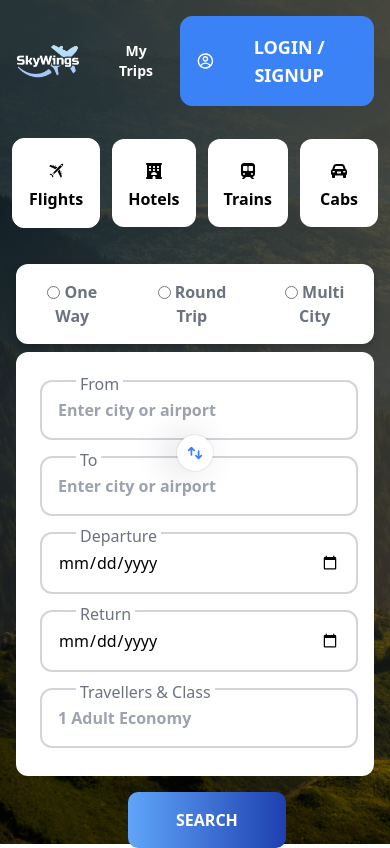
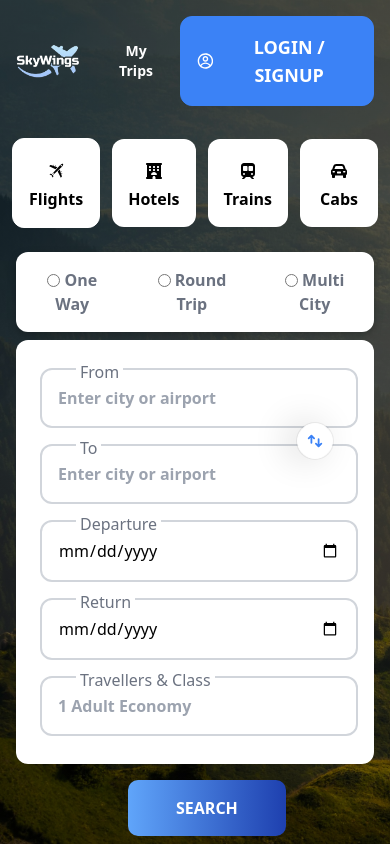
Before and after one commit to acensverse/Sky-Wings---Booking, a React (Vite) app: page / in a window 390 px wide. Built offline with nearby package versions, Linux system fonts and the light colour scheme.

Commit message:
new ui updated

```diff
--- a/src/App.css
+++ b/src/App.css
@@ -131,6 +131,7 @@
 
     #switch {
       transform: rotate(90deg);
+      margin-left: 15rem
     }
 
     .search {
--- a/src/App.jsx
+++ b/src/App.jsx
@@ -64,7 +64,7 @@ function App() {
 
       {/* --------------------------------------------------------------------------------------------- */}
 
-      <section className=' static md:relative md:flex flex-col items-center justify-evenly md:justify-center mt-5 md:mt-20 p-4 md:p-0'>
+      <section className=' static md:relative md:flex flex-col items-center justify-evenly md:justify-center mt-2 md:mt-20 p-4 md:p-0'>
 
         <form action="" id='station' className='flex items-center justify-around bg-white z-10 rounded-xl md:p-4'>
           <label className='p-4 text-gray-500 font-bold'><input type="radio" id='selectST' name='options' /> One Way </label>
```
